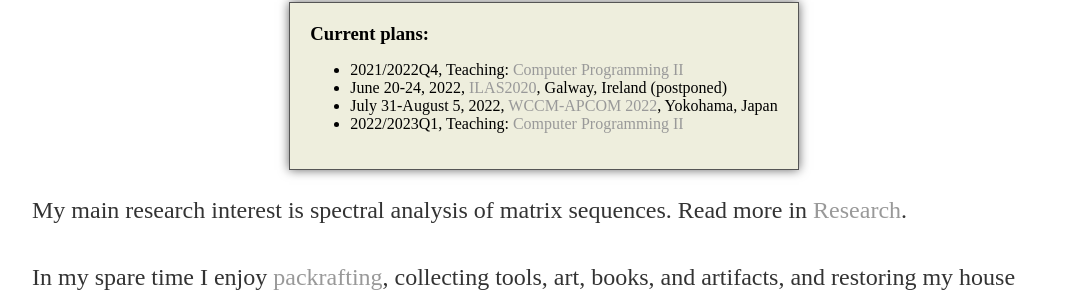
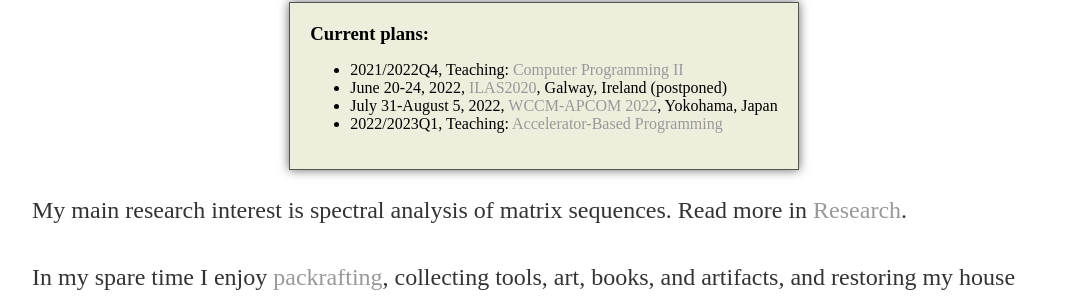
Before and after one commit to sverek/sverek.github.io, a Jekyll site: the page built from index.html, in a window 1280 px wide. Shown: the part 522-822 px from the top of the page, without its empty margins (96-1171 px from the left). Built offline with Jekyll 4.4.1, drawn with Linux system fonts in a browser that asks for light colours.

Commit message:
plans updated

```diff
--- a/index.html
+++ b/index.html
@@ -20,7 +20,7 @@ title: www.2pi.se
         <li>2021/2022Q4, Teaching: <a href="https://www.uu.se/en/admissions/freestanding-courses/course/?kKod=1TD722&typ=1">Computer Programming II</a></li>
         <li>June 20-24, 2022, <a href="http://www.ilas2020.ie">ILAS2020</a>, Galway, Ireland (postponed)</li>
         <li>July 31-August 5, 2022, <a href="https://www.wccm2022.org/">WCCM-APCOM 2022</a>, Yokohama, Japan</li>
-        <li>2022/2023Q1, Teaching: <a href="https://www.uu.se/en/admissions/freestanding-courses/course/?kKod=1TD722&typ=1">Computer Programming II</a></li>
+        <li>2022/2023Q1, Teaching: <a href="https://www.uu.se/en/admissions/freestanding-courses/course/?kKod=1TD055&typ=1">Accelerator-Based Programming</a></li>
   </div>
 
 
```
